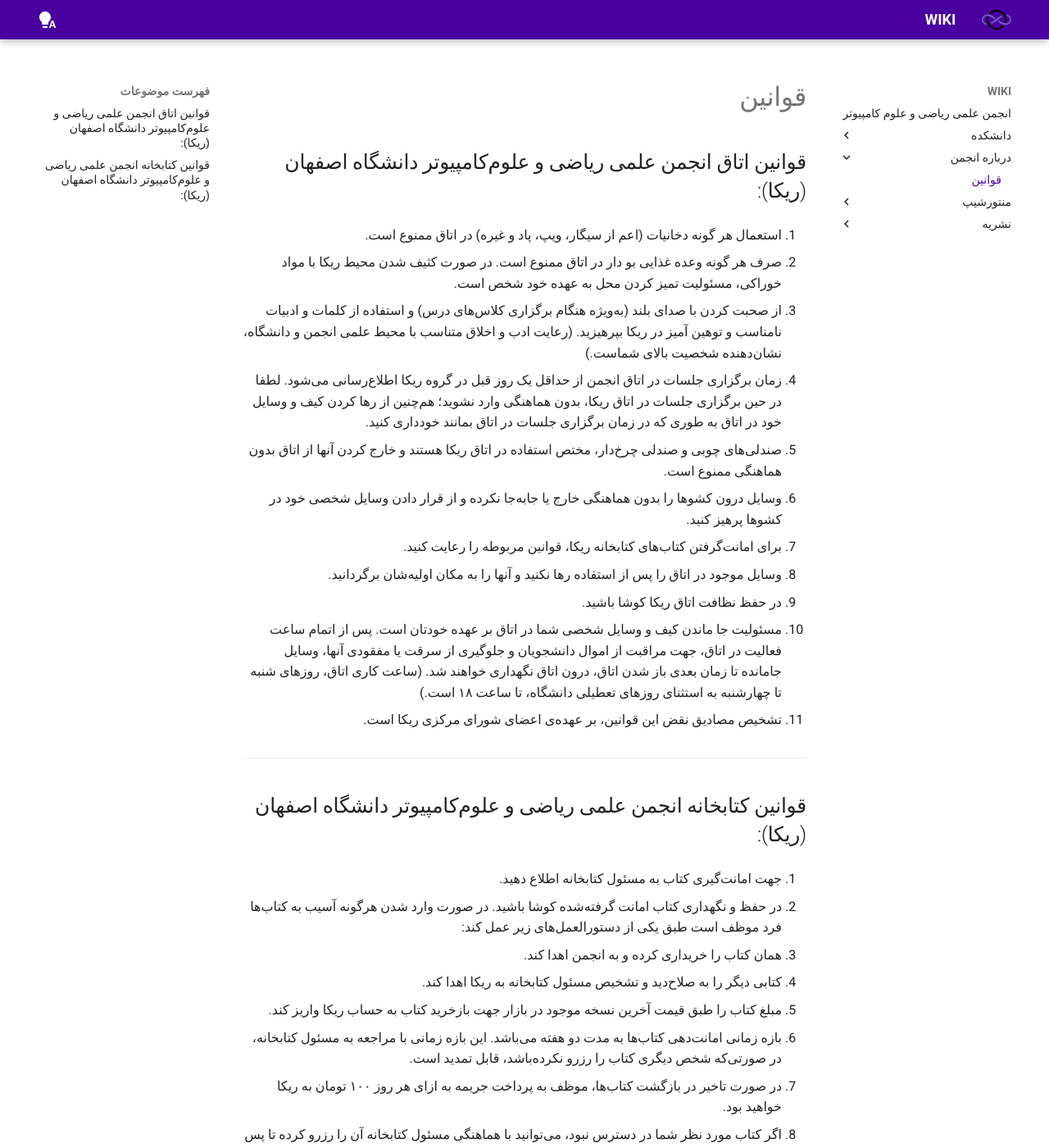
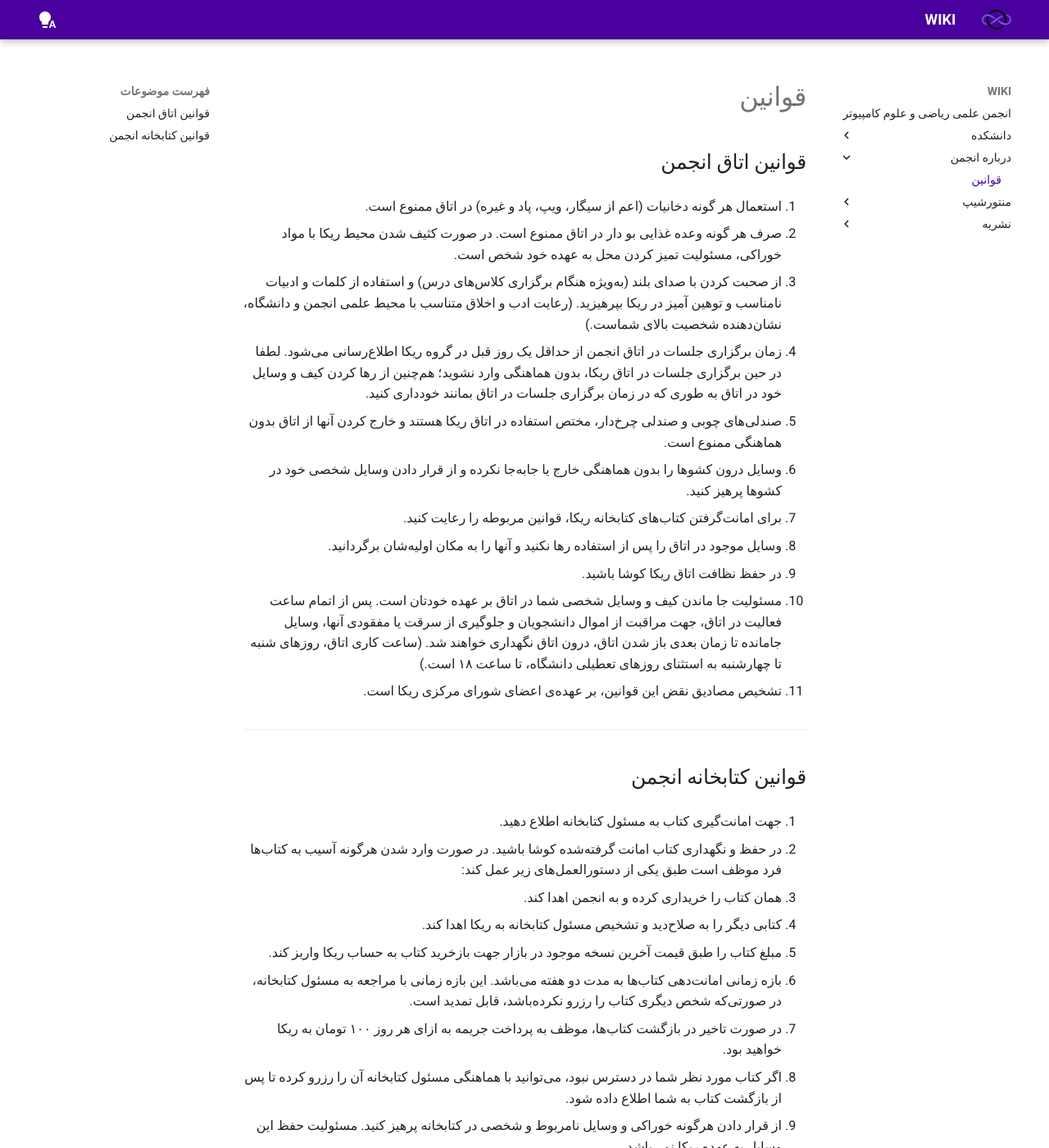
Before and after one commit to Amcsui/wiki, an MkDocs documentation site: the page built from docs/درباره انجمن/قوانین.md, in a window 1280 px wide and 1400 px high. Shown: the whole window at 82% size. Built offline with MkDocs 1.6.1 and Material for MkDocs 9.7.7, drawn with Linux system fonts in a browser that asks for light colours.

Commit message:
UPD => rolls

```diff
--- a/docs/درباره انجمن/قوانین.md
+++ b/docs/درباره انجمن/قوانین.md
@@ -1,5 +1,5 @@
 
-## قوانین اتاق انجمن علمی ریاضی و علوم‌کامپیوتر دانشگاه اصفهان (ریکا):
+## قوانین اتاق انجمن
 
 
 1. استعمال هر گونه دخانیات (اعم از سیگار، ویپ، پاد و غیره) در اتاق ممنوع است.
@@ -28,7 +28,7 @@
 ---
 
 
-## قوانین کتابخانه انجمن علمی ریاضی و علوم‌کامپیوتر دانشگاه اصفهان (ریکا):
+## قوانین کتابخانه انجمن
 
 
 1. جهت امانت‌گیری کتاب به مسئول کتابخانه اطلاع دهید.
```
